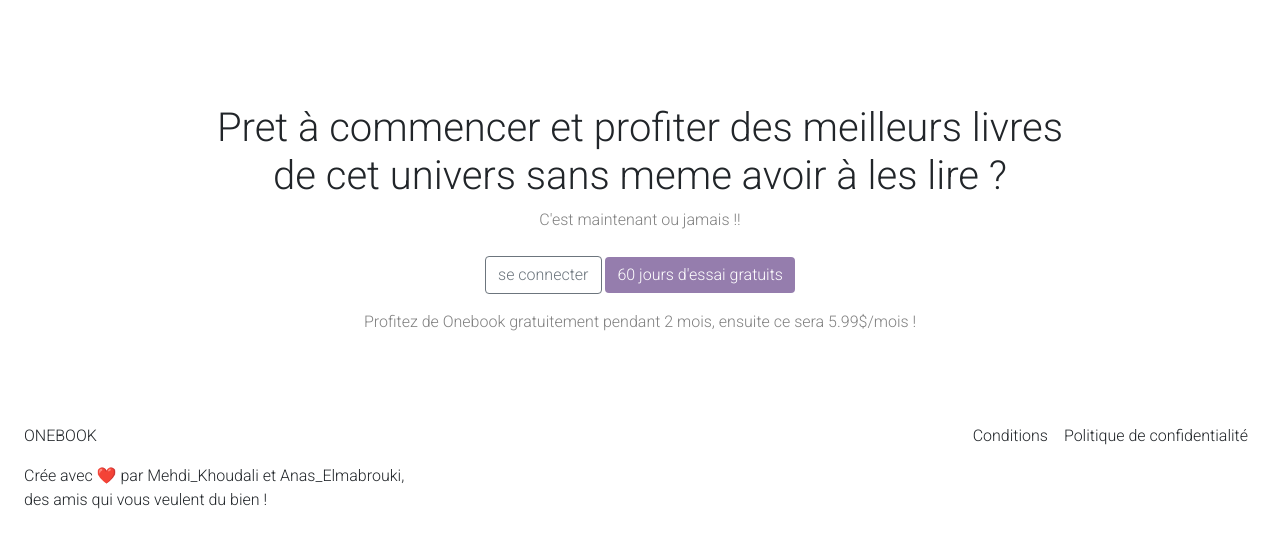
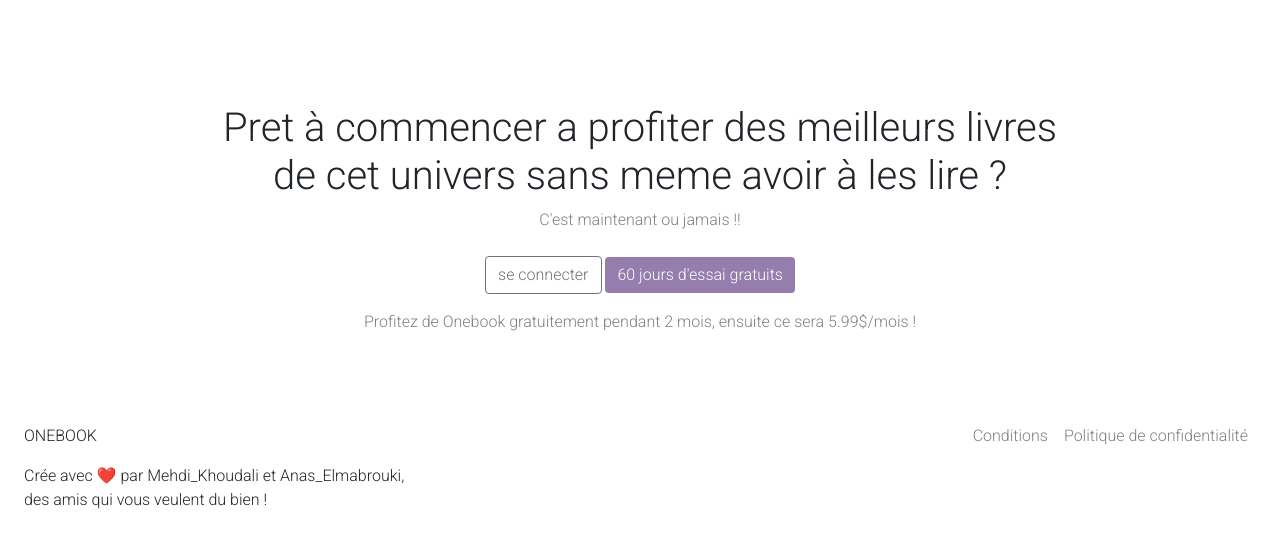
Before and after one commit to MehdiKhoudali/onebook, a Django app: page / in a window 1280 px wide. Shown: the part 1708-2242 px from the top of the page. Run offline with Django 4.2, Linux system fonts and the light colour scheme.

Commit message:
finished the correction of the landing page

```diff
--- a/example/templates/home.html
+++ b/example/templates/home.html
@@ -92,7 +92,7 @@ Accueil
         </div>
     </section>
     <section class="start mx-5">
-        <h1>Pret à commencer et profiter des meilleurs livres<br>de cet univers sans meme avoir à les lire ?</h1>
+        <h1>Pret à commencer a profiter des meilleurs livres<br>de cet univers sans meme avoir à les lire ?</h1>
         <p>C'est maintenant ou jamais !!</p>
         <div class="call_action my-2">
             <a class="btn btn-outline-secondary my-2" href="/" id="conexion">se connecter</a>
--- a/templates/base.html
+++ b/templates/base.html
@@ -112,6 +112,12 @@
         .start p {
             color: gray;
         }
+        .text-gray {
+            color: gray;
+        }
+        a:hover {
+            color: inherit;
+        }
         @media screen and (max-width:900px) {
             .start {
                 padding: 0;
@@ -176,8 +182,8 @@
         <div class="d-flex justify-content-between w-100">
             <a href="#">ONEBOOK</a>
             <ul class="d-flex">
-                <li class="mx-2"><a href="#">Conditions</a></li>
-                <li class="mx-2"><a href="#">Politique de confidentialité</a></li>
+                <li class="mx-2 text-gray"><a href="#">Conditions</a></li>
+                <li class="mx-2 text-gray"><a href="#">Politique de confidentialité</a></li>
             </ul>
         </div>
         <p>Crée avec ❤️ par Mehdi_Khoudali et Anas_Elmabrouki,<br>des amis qui vous veulent du bien !</p>
```
